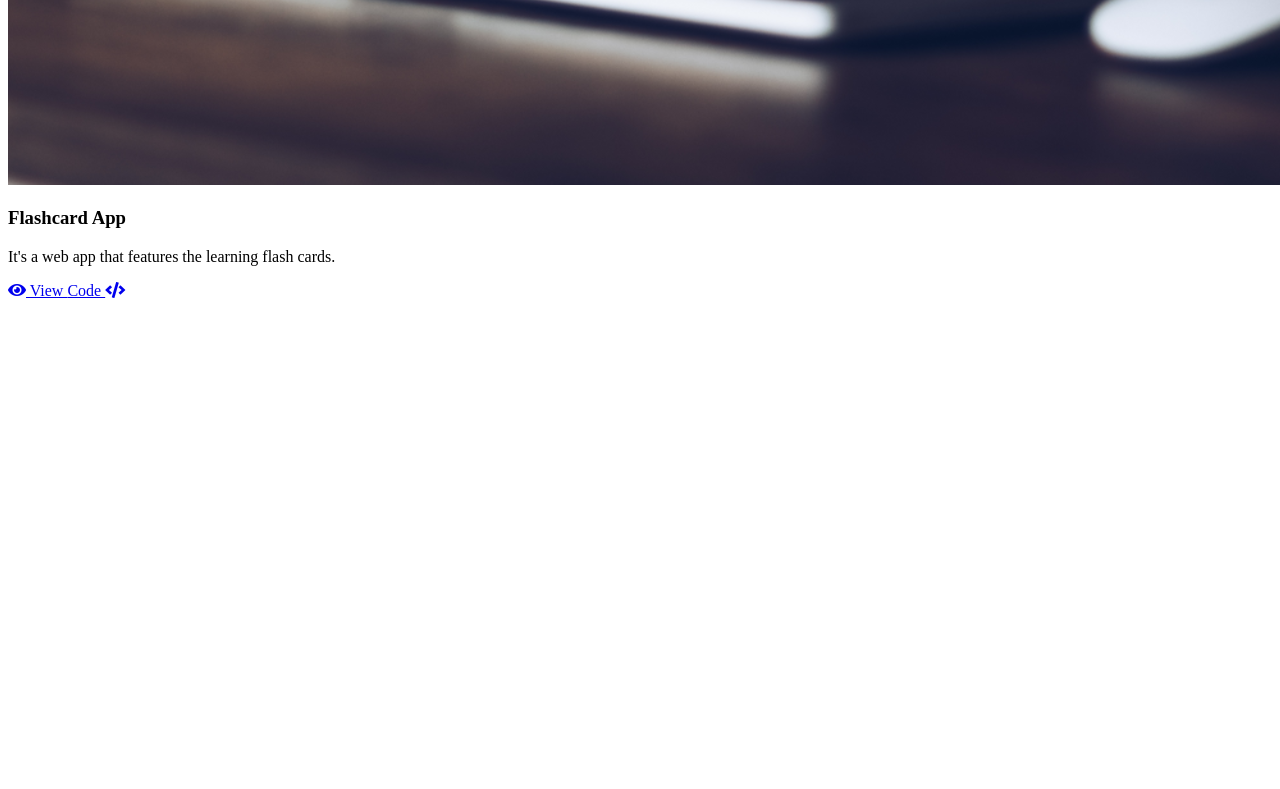
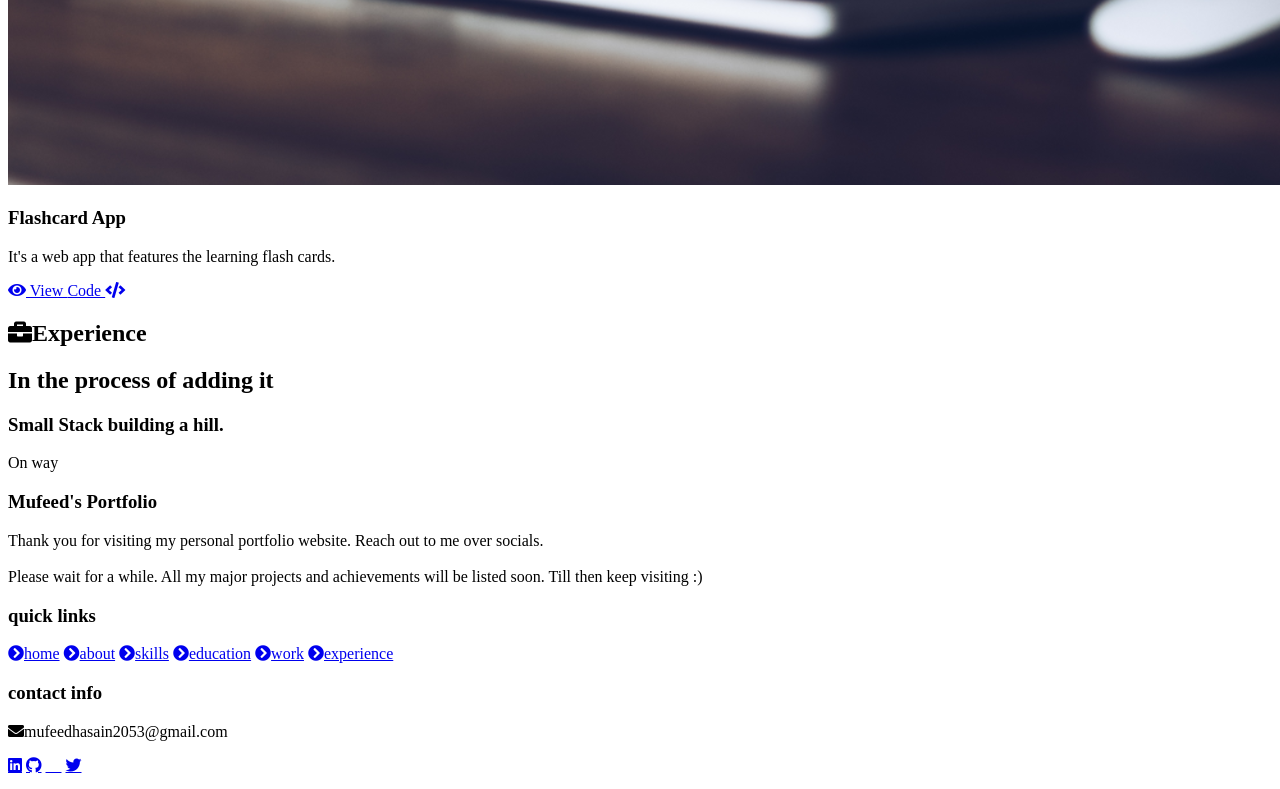
Before and after one commit to Mufeed20/Mufeed20.github.io, a plain HTML site: page index.html in a window 1280 px wide. Shown: the part 5491-6280 px from the top of the page. Before the commit the page ends 5799 px from the top, so only its background shows below. Drawn offline with nearby package versions, Linux system fonts and the light colour scheme; files that its build step writes are made by us from their sources.

Commit message:
footer and experience is added in the html file and two other javascript files are created

```diff
--- a/index.html
+++ b/index.html
@@ -322,5 +322,92 @@
 </section>
 <!-- project work section ends -->
 
+<!-- experience section starts  -->
+<section class="experience" id="experience">
+
+    <h2 class="heading"><i class="fas fa-briefcase"></i>Experience</h2>
+
+    <div class="timeline">
+
+        <div class="container left">
+            <div class="content">
+                <div class="tag">
+                    <h2>In the process of adding it</h2>
+                </div>
+                <div class="desc">
+                    <h3>Small Stack building a hill.</h3>
+                </div>
+            </div>
+        </div>
+
+        <div class="morebtn">
+            <a class="btn"><span>On way</span></a>
+        </div>
+    </div>
+
+</section>
+<!-- experience section ends -->
+
+<!-- footer section starts -->
+<section class="footer">
+
+    <div class="box-ciontainer">
+
+        <div class="box">
+            <h3>Mufeed's Portfolio</h3>
+            <p>Thank you for visiting my personal portfolio website. Reach out to me over socials. <br/><br/> Please wait for a while. All my major projects and achievements will be listed soon. Till then keep visiting :)</p>
+        </div>
+
+        <div class="box">
+            <h3>quick links</h3>
+            <a href="#home"><i class="fas fa-chevron-circle-right"></i>home</a>
+            <a href="#about"><i class="fas fa-chevron-circle-right"></i>about</a>
+            <a href="#skills"><i class="fas fa-chevron-circle-right"></i>skills</a>
+            <a href="#education"><i class="fas fa-chevron-circle-right"></i>education</a>
+            <a href="#work"><i class="fas fa-chevron-circle-right"></i>work</a>
+            <a href="#experience"><i class="fas fa-chevron-circle-right"></i>experience</a>
+        </div>
+    </div>
+
+    <div class="box">
+        <h3>contact info</h3>
+        <p><i class="fas fa-envelope"></i>mufeedhasain2053@gmail.com</p>
+        <div class="share">
+            <a href="https://www.linkedin.com/in/m-mufeed-1923ba201" class="fab fa-linkedin" target="_blank"></a>
+            <a href="https://github.com/Mufeed20" class="fab fa-github" target="_blank"></a>
+            <a href="https://twitter.com/itz_mufeed" class="fab fa-envelope target="_blank"></a>
+            <a href="https://instagram.com/___m.u.f.e.e.d___" class="fab fa-twitter" target="_blank"></a>
+        </div>
+    </div>
+
+    <h1 class="credit"> Designed with <i class="fa fa-heart pulse"></i> by <a href="https://www.linkedin.com/in/m-mufeed-1923ba201">Mufeed</a></h1>
+
+</section>
+<!-- footer section ends -->
+
+<!-- scroll top btn -->
+<a href="#home" class="fas fa-angle-up" id="scroll-top"></a>
+<!-- scroll back to top -->
+
+<!-- All major javacript cdsn starts  -->
+<!-- jquery cdn  -->
+<script src="https://cdnjs.cloudflare.com/ajax/libs/jquery/3.6.0/jquery.min.js" integrity="sha512-894YE6QWD5I59HgZOGReFYm4dnWc1Qt5NtvYSaNcOP+u1T9qYdvdihz0PPSiiqn/+/3e7Jo4EaG7TubfWGUrMQ==" crossorigin="anonymous" referrerpolicy="no-referrer"></script>
+
+<!-- typed.js cdn -->
+<script src="https://cdnjs.cloudflare.com/ajax/libs/typed.js/2.0.5/typed.min.js" integrity="sha512-1KbKusm/hAtkX5FScVR5G36wodIMnVd/aP04af06iyQTkD17szAMGNmxfNH+tEuFp3Og/P5G32L1qEC47CZbUQ==" crossorigin="anonymous" referrerpolicy="no-referrer"></script>
+
+<!-- particle.js links -->
+<script src="./assests/js/particles.min.js"></script>
+<script src="./assests/js/app.js"></script>
+
+<!-- vanilla tilt.js links -->
+<script src="https://cdnjs.cloudflare.com/ajax/libs/vanilla-tilt/1.7.0/vanilla-tilt.min.js" integrity="sha512-SttpKhJqONuBVxbRcuH0wezjuX+BoFoli0yPsnrAADcHsQMW8rkR84ItFHGIkPvhnlRnE2FaifDOUw+EltbuHg==" crossorigin="anonymous" referrerpolicy="no-referrer"></script>
+
+<!-- scroll reveal anim -->
+<script src="https://unpkg.com/scrollreveal"></script>
+<!-- ==== ALL MAJOR JAVASCRIPT CDNS ENDS ==== -->
+
+<script src="./assests/js/script.js"></script>
+
 </body>
 </html>
```
Also changed, not shown: assests/js/particles.min.js (added), assests/js/script.js (added).
